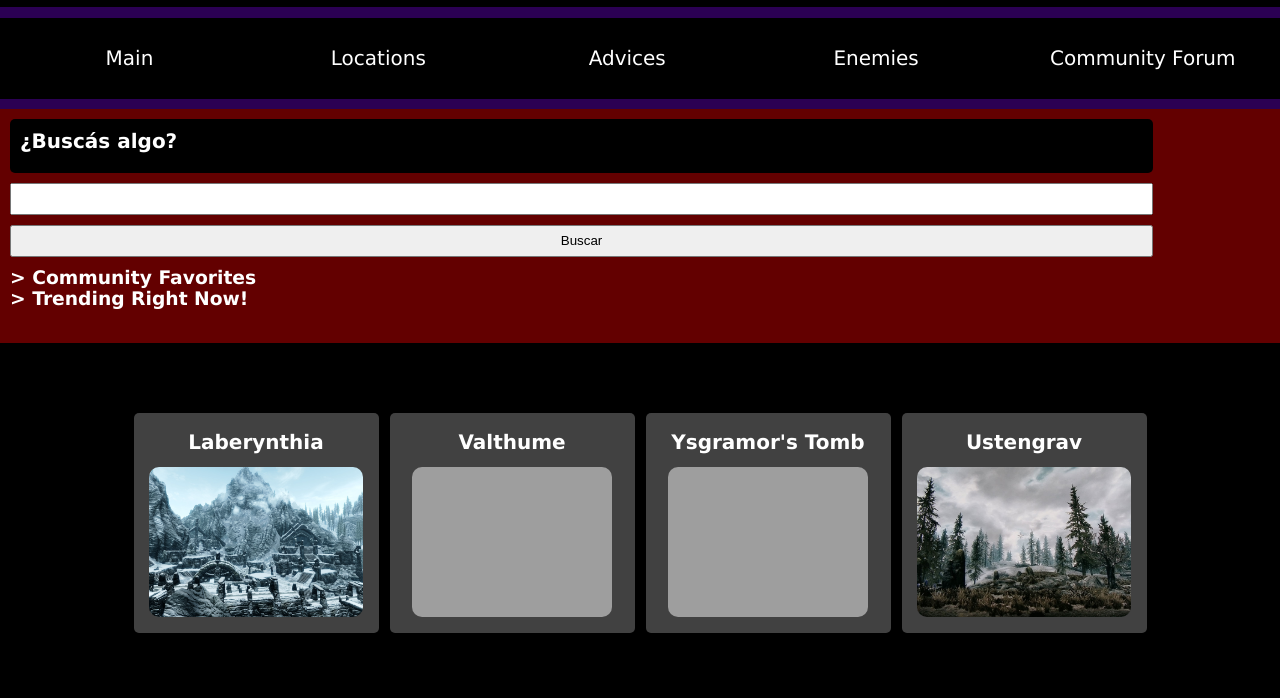
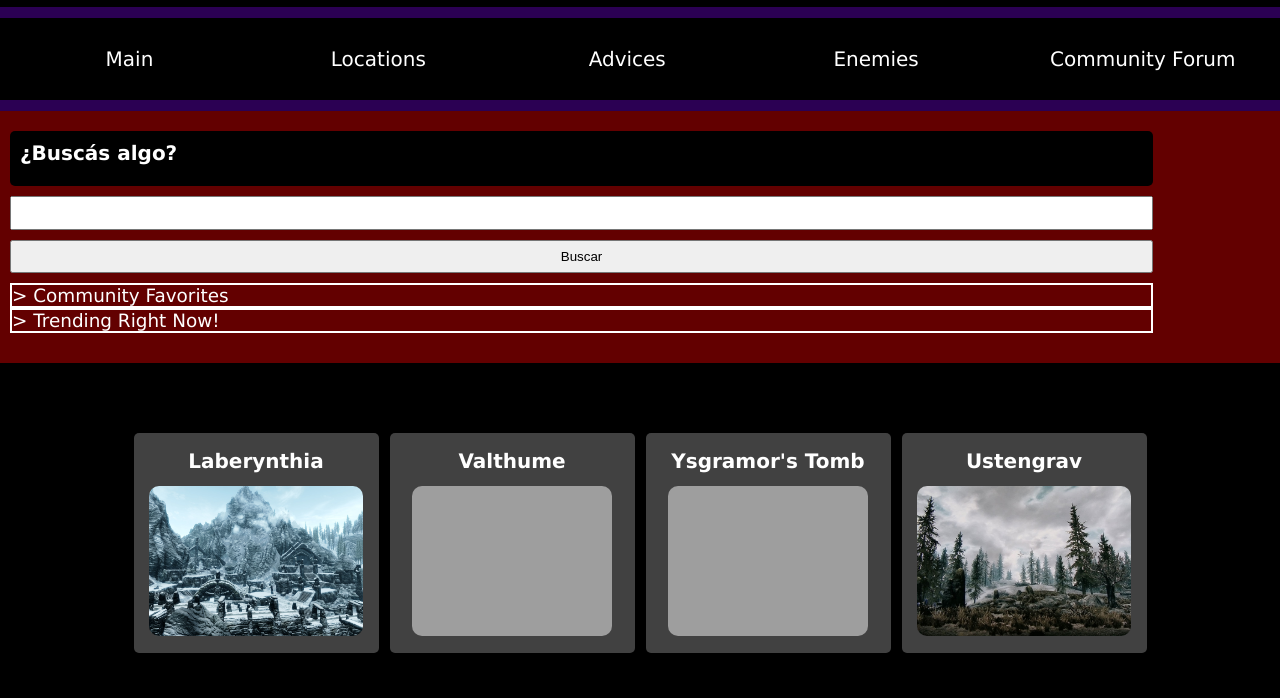
Before and after one commit to basaxelm/css-grid-review, a plain HTML site: page index.html in a window 1280 px wide. Shown: the part 102-800 px from the top of the page. Drawn offline with Linux system fonts and the light colour scheme.

Commit message:
Fix sidemenu and footer font-size. Add sidemenu links

```diff
--- a/index.html
+++ b/index.html
@@ -46,8 +46,8 @@
                 <input class="inputbar" type="text"/>
                 <input class="button" type="submit" value="Buscar"/>
                 <div class="sidemenulinks">
-                    <h3 class="fav"> > Community Favorites </h3>
-                    <h3 class="tt"> > Trending Right Now! </h3>
+                    <a class="fav" href="index.html"> > Community Favorites </a>
+                    <a class="tt" href="index.html"> > Trending Right Now! </a>
                 </div>
             </aside>
 
--- a/styles.css
+++ b/styles.css
@@ -95,10 +95,9 @@ header{
     grid-area: sidemenu;
     background: rgb(99, 0, 0);
     padding-left: 10px;
-    padding-top: 10px;
+    padding-top: 20px;
     color: white;
     width: 20%;
-    order: 2;
     display: grid;
     grid-template-columns: 90%  ;
     grid-template-rows: 10% 5% 5% auto ;
@@ -107,6 +106,7 @@ header{
                          "button1"
                          "sidemenulinks";
     row-gap: 10px;
+    order: 2;
 }
 @media (max-device-width: 1140px) { /*max-device-width para responsive mobile device*/
     .midpage{
@@ -154,7 +154,6 @@ header{
     border-radius: 5px;
     grid-area: title;
     font-size: calc(0.75em + 1vmin);
-
 }
 
 .inputbar{
@@ -170,6 +169,13 @@ header{
     display: flex;
     flex-flow: column nowrap;
     justify-content: space-around;
+}
+
+.sidemenulinks a{
+    border: 2px solid white;
+    color: white;
+    text-decoration: none;
+    font-size: calc(0.65em + 1vmin);
 }
 
 .container1{
@@ -380,6 +386,7 @@ header{
 
 footer{
     grid-area: footp;
+    font-size: calc(0.45em + 1vmin);
     display: flex;
     flex-flow: column nowrap;
     justify-content: center;
```
